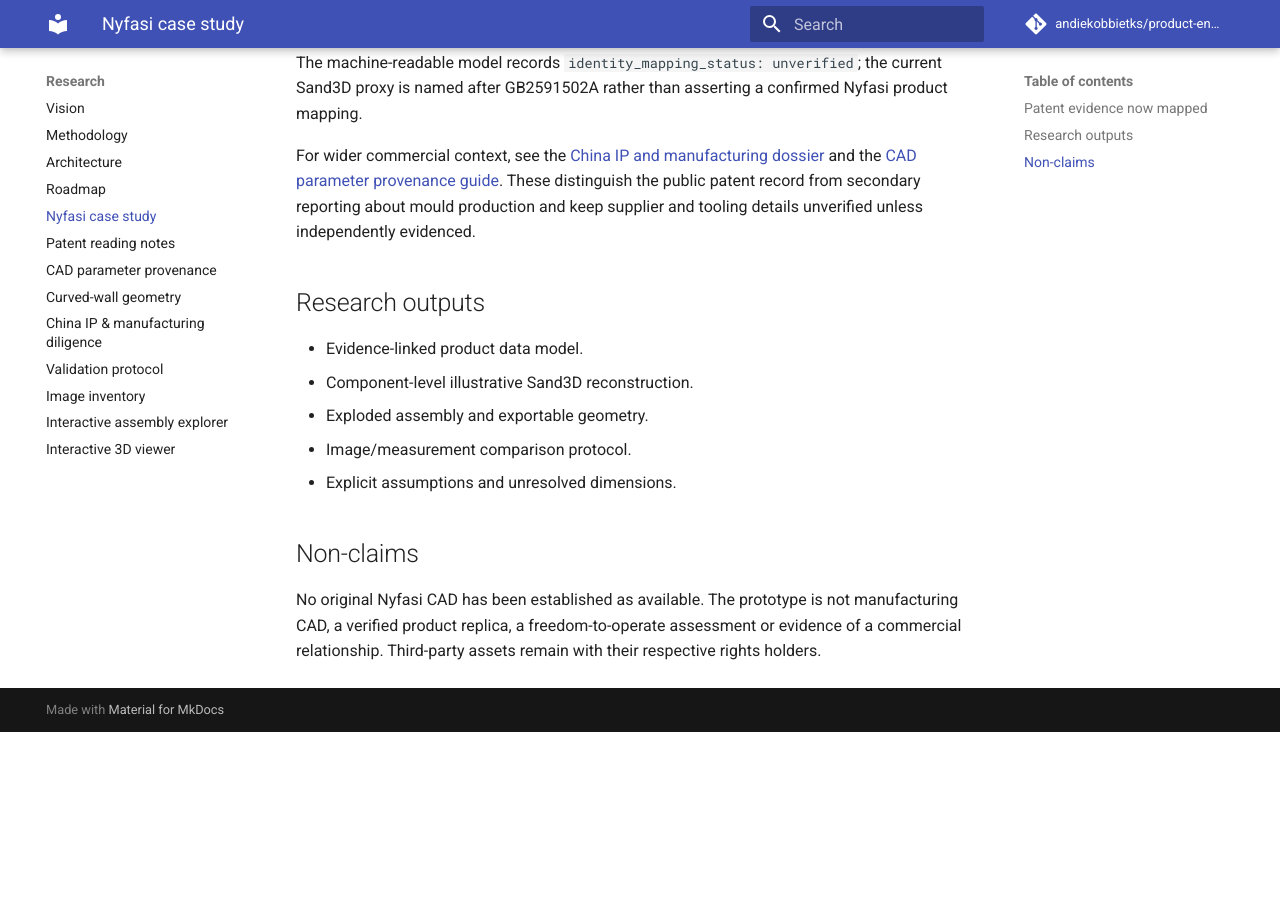
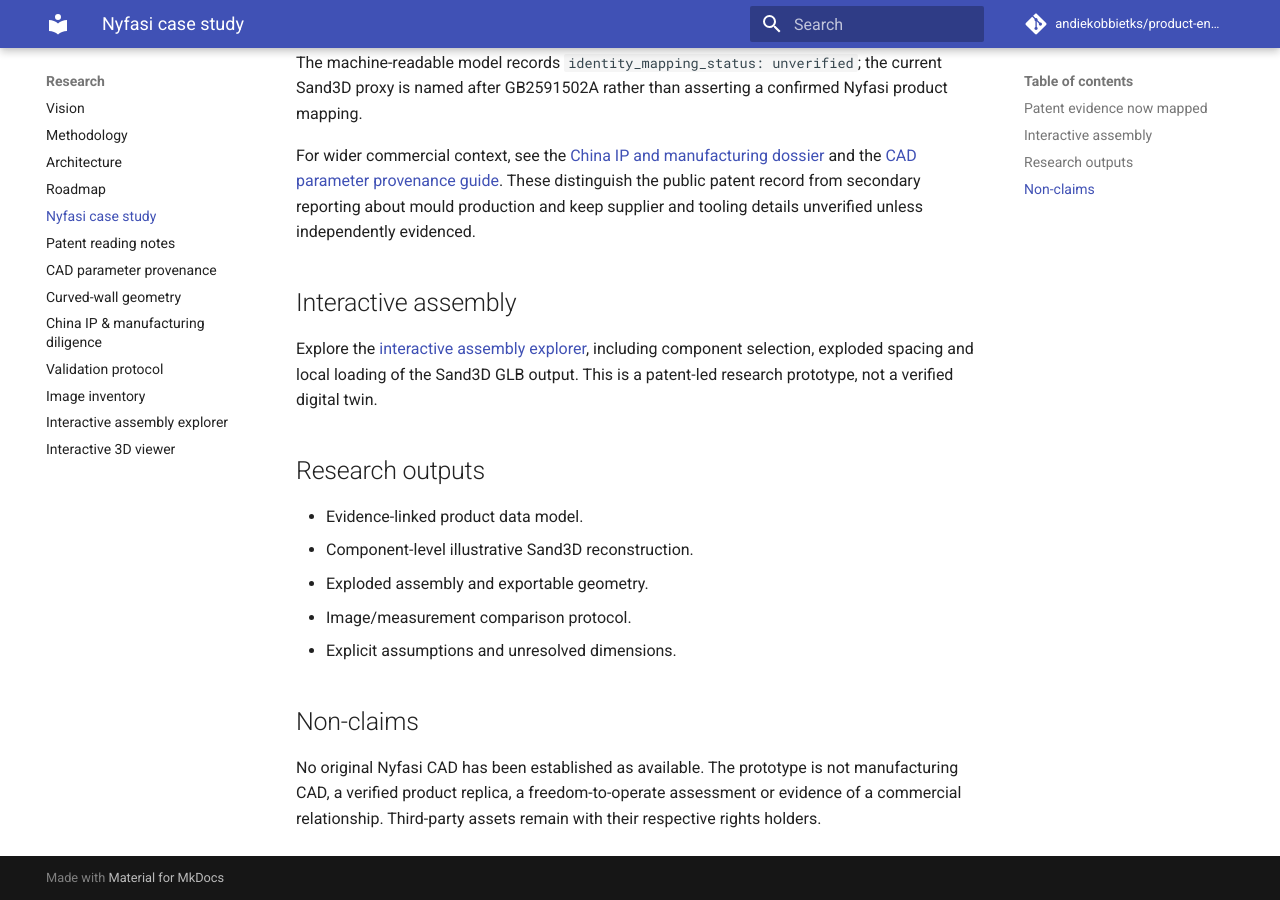
Before and after one commit to andiekobbietks/product-engineering-lab, an MkDocs documentation site: the page built from docs/experiments/nyfasi.md, in a window 1280 px wide and 900 px high, scrolled down 1252 px. Built offline with MkDocs 1.6.1 and Material for MkDocs 9.7.7, drawn with Linux system fonts in a browser that asks for light colours; comment, search, counter and statistics services are not loaded; before the commit the page ends 1984 px from its top, so only the background shows below that.

Commit message:
Link Nyfasi case study to interactive assembly explorer

```diff
--- a/docs/experiments/nyfasi.md
+++ b/docs/experiments/nyfasi.md
@@ -20,6 +20,10 @@ The machine-readable model records `identity_mapping_status: unverified`; the cu
 
 For wider commercial context, see the [China IP and manufacturing dossier](nyfasi-china-due-diligence.md) and the [CAD parameter provenance guide](cad-parameter-provenance.md). These distinguish the public patent record from secondary reporting about mould production and keep supplier and tooling details unverified unless independently evidenced.
 
+## Interactive assembly
+
+Explore the [interactive assembly explorer](assembly-explorer.md), including component selection, exploded spacing and local loading of the Sand3D GLB output. This is a patent-led research prototype, not a verified digital twin.
+
 ## Research outputs
 
 - Evidence-linked product data model.
```
